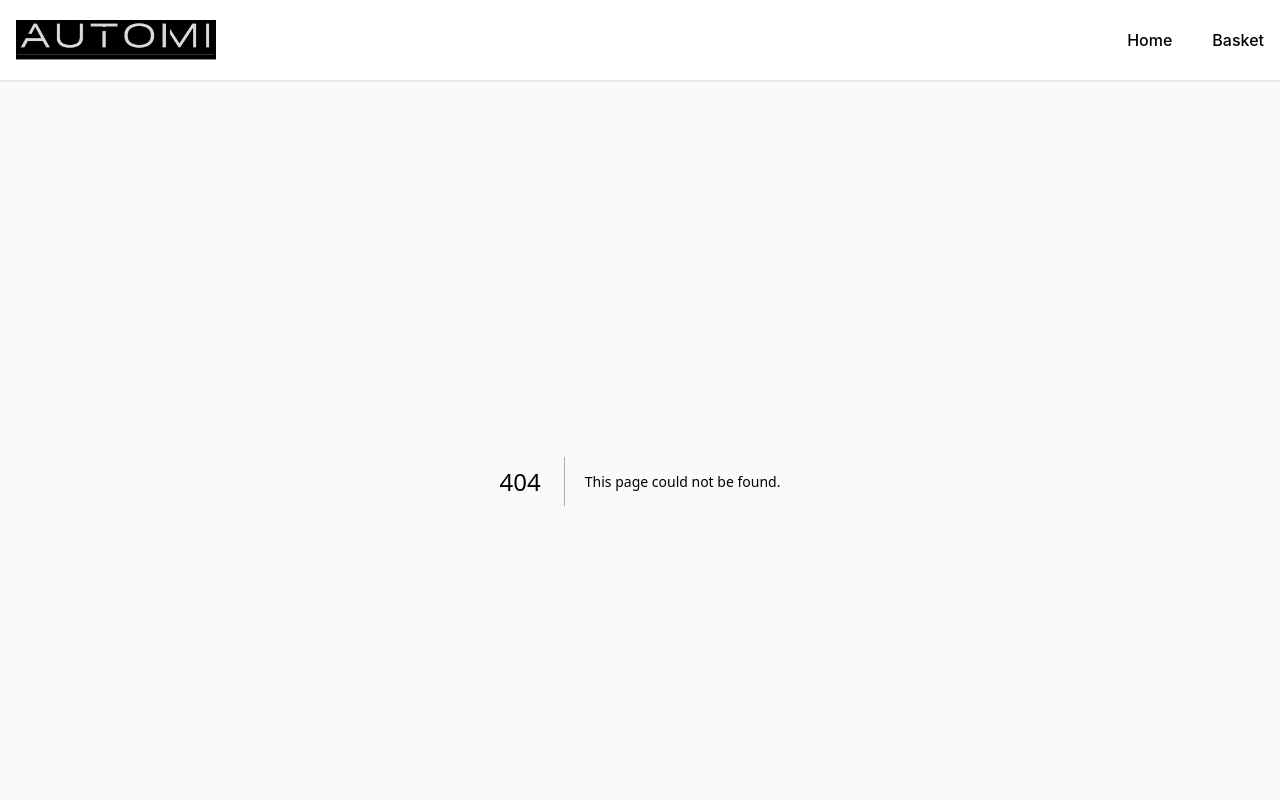
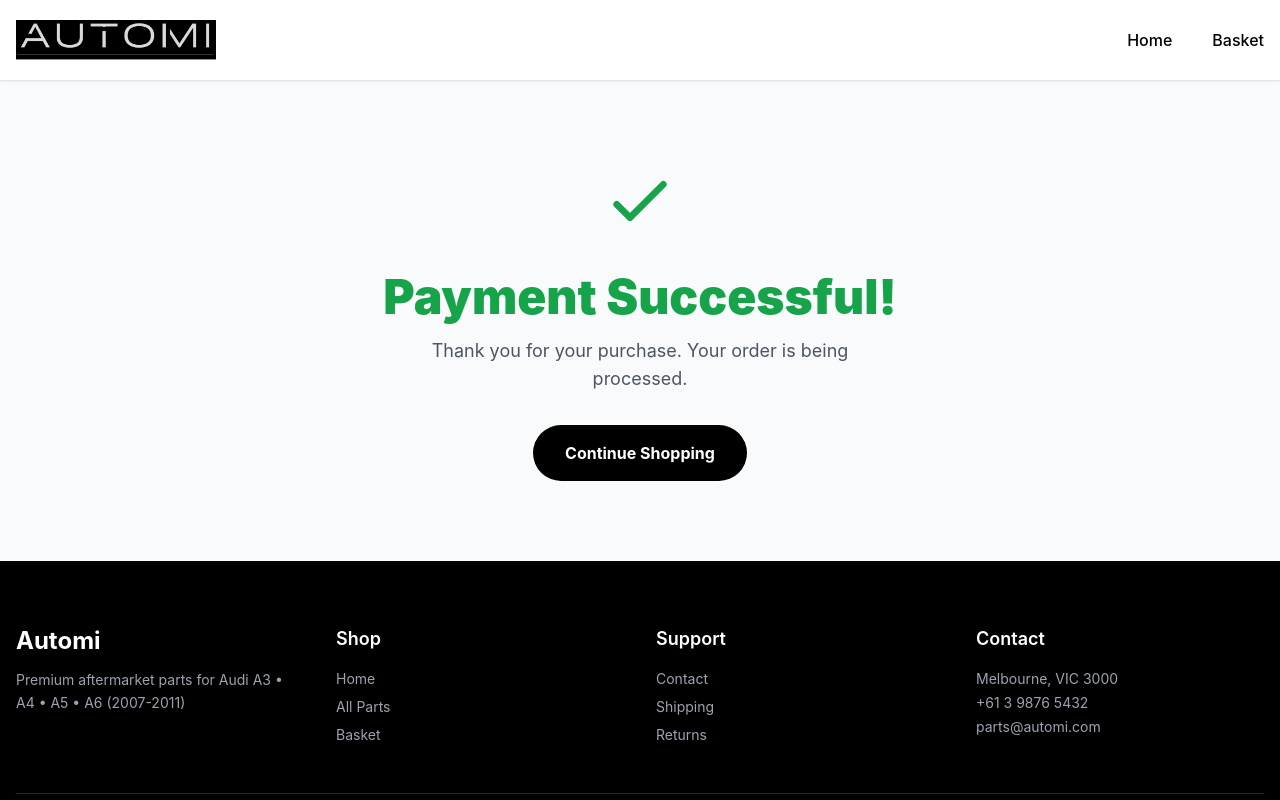
Before and after one commit to hejalamos-crypto/automi-site, a Next.js app: page /success in a window 1280 px wide. Before the commit this address had no page. Shown: the top 800 px of the page. Built offline with nearby package versions, Linux system fonts and the light colour scheme.

Commit message:
FINAL: Fix PayPal with ! + correct success page

```diff
--- a/app/succes/page.tsx
+++ /dev/null
@@ -1,33 +0,0 @@
-{/* HERO WITH CENTER LOGO */}
-<section className="relative bg-gradient-to-br from-gray-900 via-black to-gray-900 text-white py-20 overflow-hidden">
-  <div className="absolute inset-0 bg-black opacity-60"></div>
-  <div className="relative max-w-7xl mx-auto px-4 text-center">
-
-    {/* LOGO + HOME BUTTON */}
-    <Link href="/" className="inline-block mb-6 group">
-      <div className="relative">
-        <img
-          src="/images/logo.png"
-          alt="Automi Logo"
-          className="h-20 w-auto mx-auto object-contain drop-shadow-2xl group-hover:scale-105 transition-transform duration-300"
-        />
-        <div className="absolute inset-0 flex items-center justify-center opacity-0 group-hover:opacity-100 transition-opacity">
-          <span className="bg-white text-black text-xs font-bold px-3 py-1 rounded-full">Home</span>
-        </div>
-      </div>
-    </Link>
-
-    {/* TEXT */}
-    <h1 className="text-4xl md:text-6xl font-black mb-16 tracking-tight">
-      Choose Your Parts
-    </h1>
-
-    {/* CTA */}
-    <Link
-      href="#parts"
-      className="inline-flex items-center gap-3 px-8 py-4 bg-white text-black font-bold rounded-full hover:bg-gray-200 transition transform hover:scale-105"
-    >
-      Start Shopping
-    </Link>
-  </div>
-</section>
--- /dev/null
+++ b/app/success/page.tsx
@@ -0,0 +1,24 @@
+// app/success/page.tsx
+import Link from 'next/link';
+
+export default function Success() {
+  return (
+    <div className="max-w-7xl mx-auto px-4 py-20 text-center">
+      <div className="mb-8">
+        <svg className="w-20 h-20 mx-auto text-green-600" fill="none" stroke="currentColor" viewBox="0 0 24 24">
+          <path strokeLinecap="round" strokeLinejoin="round" strokeWidth={2} d="M5 13l4 4L19 7" />
+        </svg>
+      </div>
+      <h1 className="text-4xl md:text-5xl font-black mb-4 text-green-600">Payment Successful!</h1>
+      <p className="text-lg text-gray-600 mb-8 max-w-md mx-auto">
+        Thank you for your purchase. Your order is being processed.
+      </p>
+      <Link
+        href="/"
+        className="inline-flex items-center gap-2 px-8 py-4 bg-black text-white font-bold rounded-full hover:bg-gray-800 transition transform hover:scale-105"
+      >
+        Continue Shopping
+      </Link>
+    </div>
+  );
+}
```
